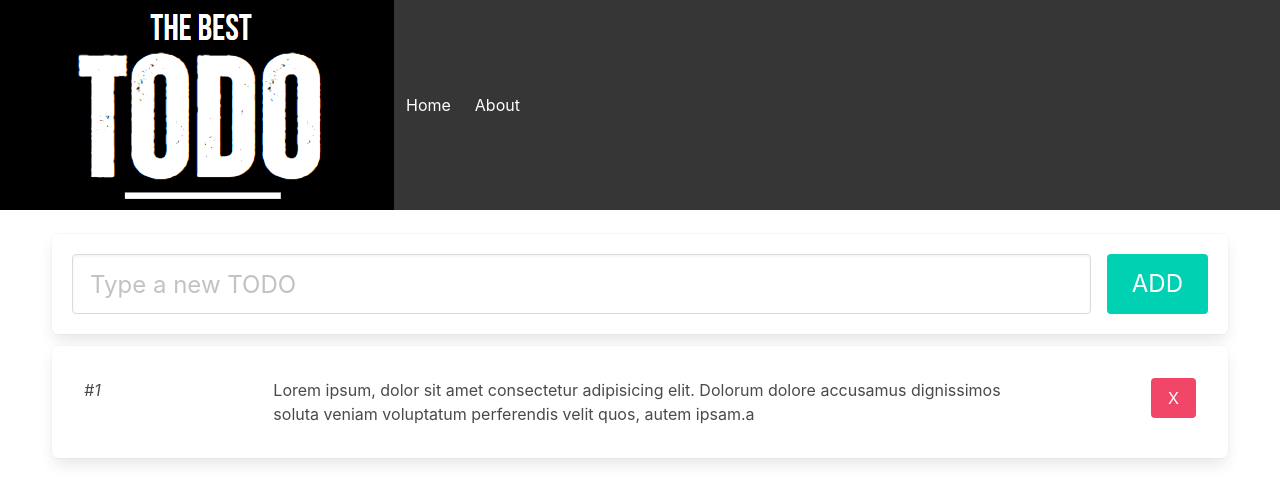
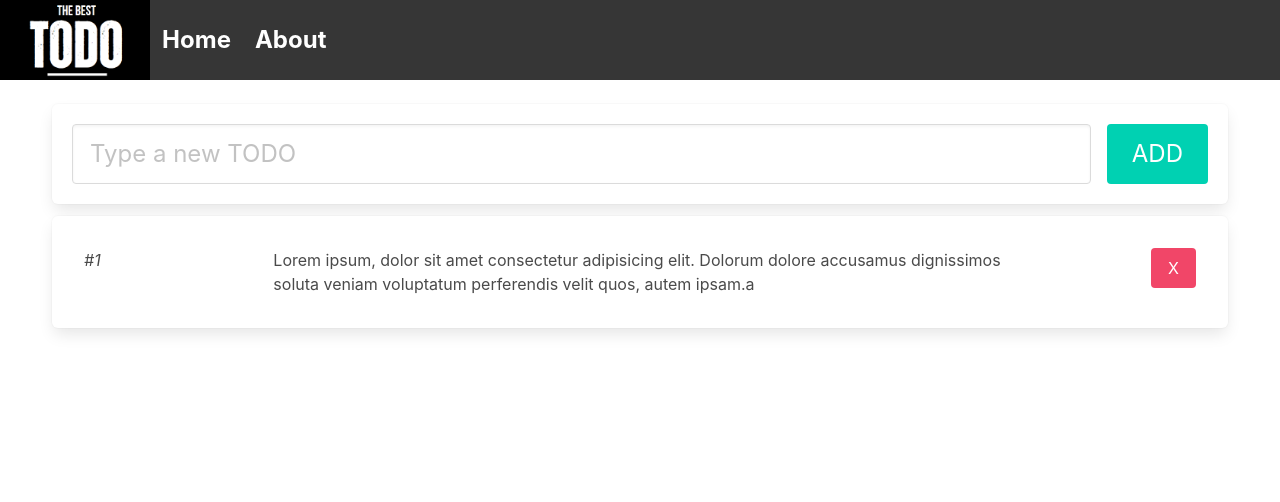
Before and after one commit to muratcanberber/vue-todo-app, a Vue app: page / in a window 1280 px wide. Shown: the top 502 px of the page. Built offline with nearby package versions, Linux system fonts and the light colour scheme.

Commit message:
fix logo height

```diff
--- a/src/App.vue
+++ b/src/App.vue
@@ -28,10 +28,15 @@ import HelloWorld from "./components/HelloWorld.vue";
 
 #menuItem {
   color: white;
+  font-size: 1.5rem;
+  font-weight: bold;
 }
 #menuItem:hover {
   color: black;
   animation-name: example;
   animation-duration: 0.5s;
 }
+.navbar-brand img {
+  max-height: 5rem;
+}
 </style>
```
